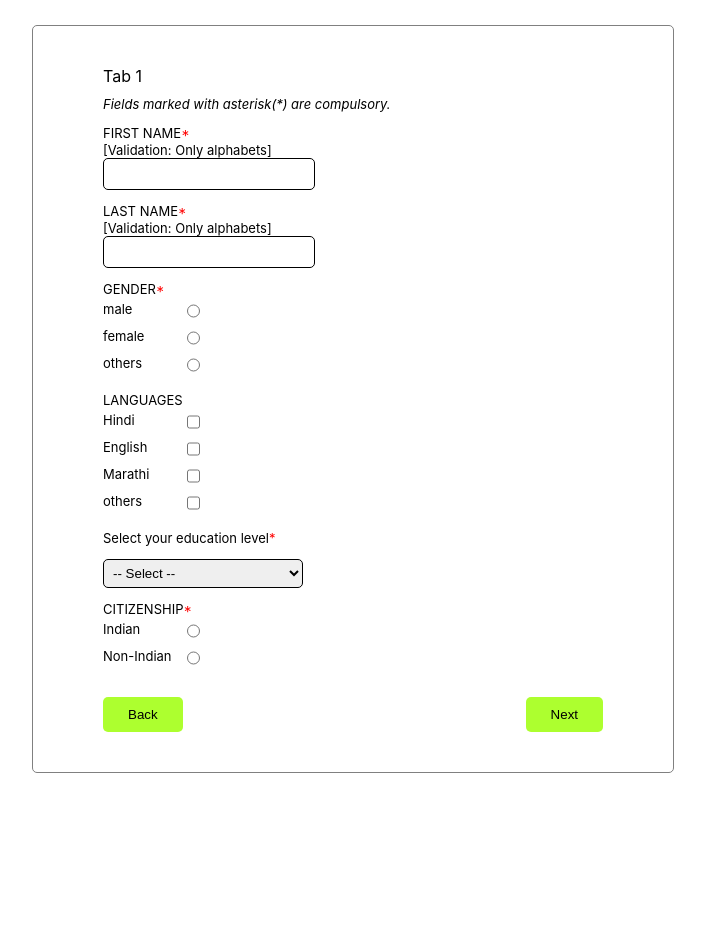
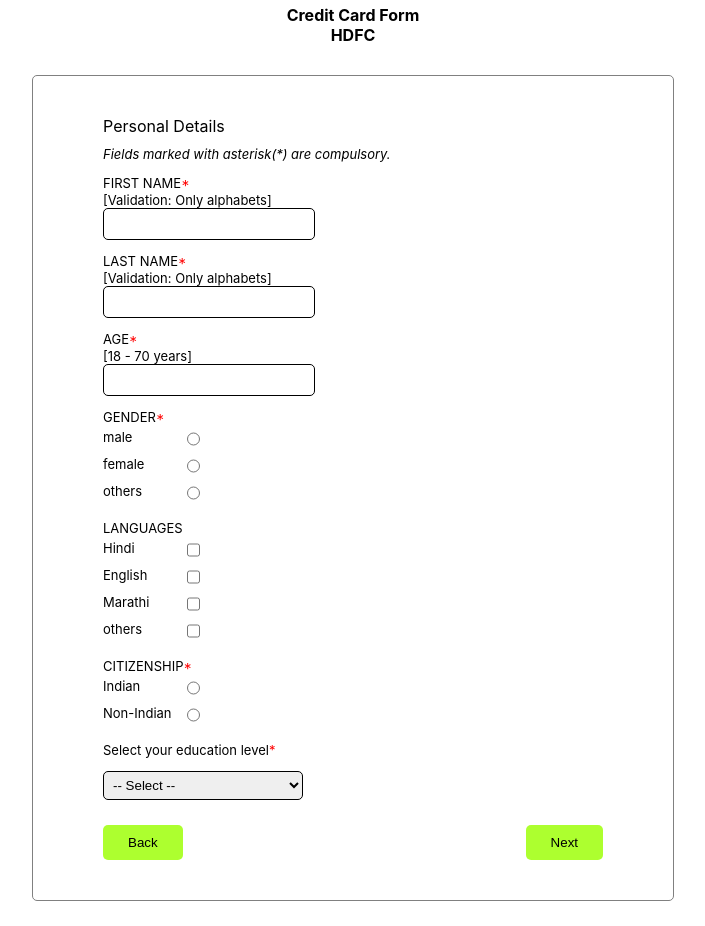
Before and after one commit to flairminds-poc/phicommerce-fe, a React (Create React App) app: page / in a window 1280 px wide. Shown: the whole page, without its empty margins (287-992 px from the left). Before the commit the page ends 800 px from the top, so only its background shows below. Built offline with nearby package versions, Linux system fonts and the light colour scheme.

Commit message:
data format and dependencies updated

```diff
--- a/src/App.js
+++ b/src/App.js
@@ -1,6 +1,6 @@
 import './App.css';
 import React, { useEffect, useState } from 'react';
-import { data, tabs } from './data';
+import { form } from './data';
 import { InputFields } from './Components/InputFields';
 import CustomButton from './Components/Elements/Button';
 
@@ -13,8 +13,8 @@
 	const [errors, setErrors] = useState([]);
 
 	useEffect(() => {
-		setFormTabs(tabs.tabs.sort((a, b) => a.order - b.order))
-		setTabFields(data.fields.sort((a, b) => a.order - b.order))
+		setFormTabs(form.tabs.sort((a, b) => a.order - b.order))
+		setTabFields(form.fields.sort((a, b) => a.order - b.order))
 	}, [])
 
 	const handleOnChange = (e, f) => {
@@ -45,6 +45,7 @@
 	}, [sampleData])
 
 	const handleCheckboxOnChange = (e, f) => {
+		setErrors([])
 		let temp = sampleData;
 		let checkboxData = temp[f.field_label] || []
 		if (e.target.checked) {
@@ -66,25 +67,75 @@
 		const thisTabFields = tabFields.filter(f => f.tab === t.id)
 		const thisTabFieldsArr = Object.keys(sampleData)
 		thisTabFields.forEach(ttf => {
-			// check regex validation
-			if (sampleData[ttf.field_label] && ttf.regex_validation) {
-				let regexV = new RegExp(ttf.regex_validation)
-				if(!regexV.test(sampleData[ttf.field_label])) {
-					err.push(`Validation failed for ${ttf.field_label}.`)
+
+			// check other validations
+			if (sampleData[ttf.field_label] && ttf.validation) {
+				let nextLogical = 'and';
+				let errStr = [];
+				let conditionSatisfied = false;
+				for (let j = 0; j < ttf.validation.length; j++) {
+					let thisCondition = true;
+					let v = ttf.validation[j]
+					if (v.logic) {
+						nextLogical = v.logic
+					} else {
+						nextLogical = 'and'
+					}
+					const val = !isNaN(v.value) ? parseFloat(v.value) : v.value
+					let toCheckWithVal = val;
+					if (v.field_label) {
+						toCheckWithVal = sampleData[v.field_label]
+					}
+					if (v.key === 'value_check') {
+						if (v.type === 'equal') {
+							if (!(sampleData[ttf.field_label] == toCheckWithVal)) {
+								errStr.push(v.error_message)
+								thisCondition = false
+							}
+						} else if (v.type === 'greater') {
+							if (!(sampleData[ttf.field_label] > toCheckWithVal)) {
+								errStr.push(v.error_message)
+								thisCondition = false
+							}
+						} else if (v.type === 'lesser') {
+							if (!(sampleData[ttf.field_label] < toCheckWithVal)) {
+								errStr.push(v.error_message)
+								thisCondition = false
+							}
+						} else if (v.type === 'greater_equal') {
+							if (!(sampleData[ttf.field_label] >= toCheckWithVal)) {
+								errStr.push(v.error_message)
+								thisCondition = false
+							}
+						} else if (v.type === 'lesser_equal') {
+							if (!(sampleData[ttf.field_label] <= toCheckWithVal)) {
+								errStr.push(v.error_message)
+								thisCondition = false
 							}
 						}
-			// check other validations
-			if (sampleData[ttf.field_label] && ttf.validation) {
-				for (let j = 0; j < ttf.validation.length; j++) {
-					let v = ttf.validation[j]
-					if (v.type === 'equals') {
-						if (v.field_label) {
-							if (sampleData[ttf.field_label] !== sampleData[v.field_label]) {
-								err.push(`${ttf.field_label} is not equal to ${v.field_label}`)
+					} else if (v.key === 'regex_check') {
+						// check regex validation
+						let regexV = new RegExp(v.value)
+						if(!regexV.test(sampleData[ttf.field_label])) {
+							err.push(v.error_message)
 						}
 					}
+					if (nextLogical === 'or') {
+						conditionSatisfied = conditionSatisfied || thisCondition
+					} else if (nextLogical === 'and') {
+						if (j === 0) {
+							conditionSatisfied = thisCondition
+						} else {
+							conditionSatisfied = conditionSatisfied && thisCondition
 						}
 					}
+					if (j > 0) {
+						let temp = errStr.join(` ${nextLogical.toLocaleUpperCase()} `)
+						errStr = []
+						errStr.push(temp)
+					}
+				}
+				if (!conditionSatisfied) err.push(errStr[0])
 			}
 			if (ttf.required && prereqSatisfied(ttf) && !thisTabFieldsArr.includes(ttf.field_label)) {
 				err.push(`${ttf.field_label} field is required.`)
@@ -99,22 +150,46 @@
 
 	const prereqSatisfied = (f) => {
 		let flag = true
+		let conditionSatisfied = false
 		if (f.preRequisites) {
+			let nextLogical = 'and';
 			for (let i = 0; i < f.preRequisites.length; i++) {
 				let p = f.preRequisites[i]
-				if (Object.keys(sampleData).includes(p.field_label) && (sampleData[p.field_label] === p.value || sampleData[p.field_label].includes(p.value))) {
-					flag = true
+				let thisCondition = true
+				if (p.logic) {
+					nextLogical = p.logic
 				} else {
-					flag = false
-					break
+					nextLogical = 'and'
+				}
+				if (Object.keys(sampleData).includes(p.field_label) && (sampleData[p.field_label] === p.value || (typeof sampleData[p.field_label] == 'object' && sampleData[p.field_label].includes(p.value)))) {
+					thisCondition = true
+				} else {
+					thisCondition = false
+				}
+				if (nextLogical === 'or') {
+					conditionSatisfied = conditionSatisfied || thisCondition
+				} else if (nextLogical === 'and') {
+					if (i === 0) {
+						conditionSatisfied = thisCondition
+					} else {
+						conditionSatisfied = conditionSatisfied && thisCondition
 					}
 				}
+				console.log("conditionSatisfied", f.field_label, p, nextLogical, thisCondition, conditionSatisfied)
 			}
-		return flag
+		} else {
+			conditionSatisfied = true
+		}
+		return flag && conditionSatisfied
 	}
 
 	return (
-		<div style={{display: 'flex', justifyContent: 'center', alignItems: 'flex-start', height: '100vh'}}>
+		<div>
+			<div style={{textAlign: 'center', padding: '5px', fontWeight: 'bold'}}>
+				<div>{form.form_type}</div>
+				<div>{form.bank_name}</div>
+			</div>
+			<div style={{display: 'flex', justifyContent: 'center', alignItems: 'flex-start', minHeight: '75vh'}}>
 				{formTabs && formTabs.map(t => {
 					return (
 						<>
@@ -157,6 +232,7 @@
 					)
 				})}
 			</div>
+		</div>
 	);
 }
 
--- a/src/data.js
+++ b/src/data.js
@@ -1,20 +1,19 @@
-export const tabs = {
+export const form = {
+    form_type: 'Credit Card Form',
+    bank_name: 'HDFC',
     tabs: [{
         id: 1,
-        name: 'Tab 1',
+        name: 'Personal Details',
         order: 1
     }, {
         id: 2,
+        name: 'Create Password',
+        order: 2
+    }, {
+        id: 3,
         name: 'Tab 3',
         order: 3
-    }, {
-        id: 3,
-        name: 'Tab 2',
-        order: 2
-    }]
-}
-
-export const data = {
+    }],
     fields: [{
         id: 1,
         tab: 1,
@@ -27,16 +26,12 @@
         input_type: 'text',
         required: true,
         regex_validation: '^[a-zA-Z]+$',    // this is to checked runtime or on submit
-        service_validation: {   // service api endpoint to be called from backend on submit
-            endpoint: '',
-            success_response: '',
-            error_response: ''
-        },
-        error_msgs: {
-            validation: 'Validation failed for First name.',
-            regex_validation: 'First name can only be alphabets',
-            required: 'First name is required'
-        }
+        validation: [{
+            key: 'regex_check',
+            type: 'equal',
+            value: '^[a-zA-Z]+$',
+            error_message: 'First name can only have characters.'
+        }]
     }, {
         id: 2,
         tab: 1,
@@ -48,7 +43,40 @@
         showDescription: true,
         input_type: 'text',
         required: true,
-        regex_validation: '^[a-zA-Z]+$'
+        validation: [{
+            key: 'regex_check',
+            type: 'equal',
+            value: '^[a-zA-Z]+$',
+            error_message: 'Last name can only have characters.'
+        }]
+    }, {
+        id: 3,
+        tab: 1,
+        order: 2,
+        field_label: 'age',
+        description: '[18 - 70 years]',
+        showField: true,
+        showFieldName: true,
+        showDescription: true,
+        input_type: 'text',
+        required: true,
+        validation: [{
+            key: 'regex_check',
+            type: 'equal',
+            value: '^[0-9]+$',
+            error_message: 'Age can only be an integer.'
+        }, {
+            logic: 'and',
+            key: 'value_check',
+            type: 'greater',
+            value: '18',
+            error_message: 'Age has to be greater than 18.'
+        }, {
+            logic: 'and',
+            type: 'lesser',
+            value: '70',
+            error_message: 'Age has to be lesser than 70.'
+        }]
     }, {
         id: 5,
         tab: 1,
@@ -89,6 +117,70 @@
         id: 8,
         tab: 1,
         order: 7,
+        field_label: 'Board',
+        description: 'Select your education level',
+        showField: true,
+        showFieldName: true,
+        showDescription: false,
+        input_type: 'select',
+        required: true,
+        options: ['CBSE', 'ICSE', 'Maharashtra'],
+        preRequisites: [{
+            field_label: 'education',
+            value: '10th pass'
+        }, {
+            field_label: 'education',
+            value: '12th pass',
+            logic: 'or'
+        }, {
+            field_label: 'citizenship',
+            value: 'Indian',
+            logic: 'and'
+        }]
+    }, {
+        id: 8,
+        tab: 1,
+        order: 7,
+        field_label: 'Specialization',
+        description: '',
+        showField: true,
+        showFieldName: true,
+        showDescription: false,
+        input_type: 'select',
+        required: true,
+        options: ['IT', 'Mechanical', 'Electronics'],
+        preRequisites: [{
+            field_label: 'education',
+            value: 'Graduate'
+        }, {
+            field_label: 'education',
+            value: 'Post-graduate',
+            logic: 'or'
+        }, {
+            field_label: 'citizenship',
+            value: 'Indian',
+            logic: 'and'
+        }]
+    }, {
+        id: 9,
+        tab: 1,
+        order: 9,
+        field_label: 'Marital Status',
+        description: '',
+        showField: false,
+        showFieldName: true,
+        showDescription: false,
+        input_type: 'radio',
+        required: false,
+        options: ['Married', 'Unmarried'],
+        preRequisites: [{
+            field_label: 'education',
+            value: '10th pass'
+        }]
+    }, {
+        id: 10,
+        tab: 1,
+        order: 5,
         field_label: 'citizenship',
         description: 'Select your education level',
         showField: true,
@@ -107,7 +199,7 @@
         showFieldName: false,
         showDescription: true,
         input_type: 'text',
-        required: false,
+        required: true,
         preRequisites: [{
             field_label: 'languages',
             value: 'others'
@@ -165,8 +257,10 @@
         showDescription: false,
         required: true,
         validation: [{
-            type: 'equals',
-            field_label: 'password'
+            key: 'value_check',
+            type: 'equal',
+            field_label: 'password',
+            error_message: 'Password does not match.'
         }]
     }]
 }
```
Lines whose indentation alone changed are shown as unchanged.
